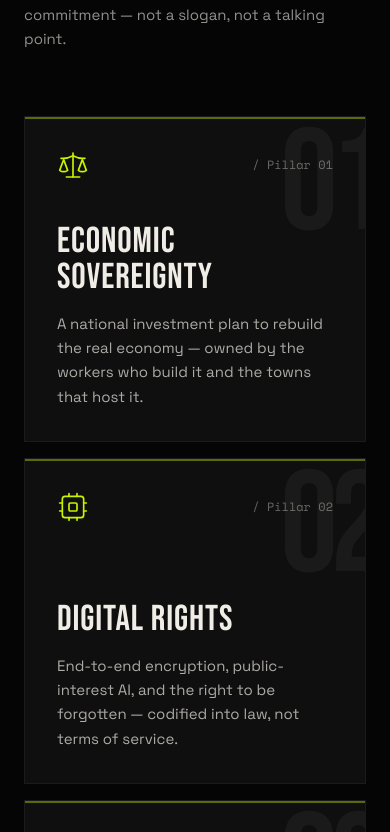
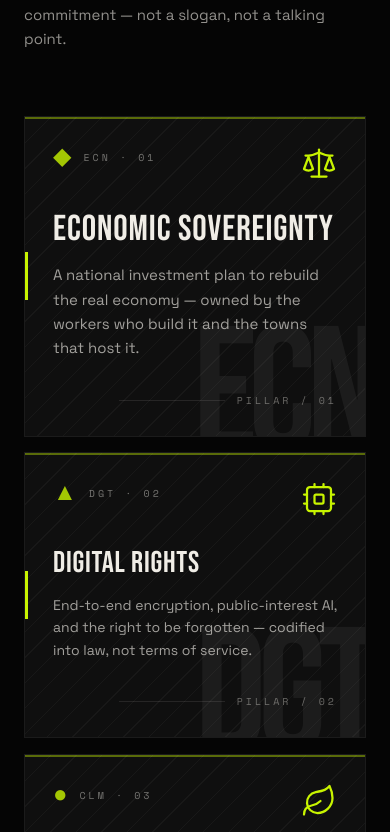
Before and after one commit to abdulrehmankz1/vanguard, a Next.js app: page / in a window 390 px wide. Shown: the part 1408-2240 px from the top of the page. Built offline with nearby package versions, Linux system fonts and the light colour scheme; a web font is replaced by a local one.

Commit message:
feat: update BleedButton variant to include 'card' option and refactor usages across components

```diff
--- a/src/components/layout/Navbar.tsx
+++ b/src/components/layout/Navbar.tsx
@@ -154,7 +154,7 @@ export default function Navbar() {
 
             <BleedButton
               href="#join"
-              variant="accent"
+              variant="card"
               size="md"
               className="hidden sm:inline-flex"
             >
--- a/src/components/sections/Hero.tsx
+++ b/src/components/sections/Hero.tsx
@@ -235,7 +235,7 @@ export default function Hero() {
             institutions — a coalition of workers, technologists, and neighbors
             building the political infrastructure of the next century.
           </p>
-          <BleedButton href="#join" variant="accent" size="lg">
+          <BleedButton href="#join" variant="card" size="lg">
             Join The Movement
           </BleedButton>
         </div>
--- a/src/components/sections/JoinCTA.tsx
+++ b/src/components/sections/JoinCTA.tsx
@@ -57,7 +57,7 @@ export default function JoinCTA() {
               placeholder="you@movement.org"
               aria-label="Email address"
             />
-            <BleedButton type="submit" variant="accent" size="lg">
+            <BleedButton type="submit" variant="card" size="lg">
               Join Now
             </BleedButton>
           </form>
--- a/src/components/sections/ManifestoGrid.tsx
+++ b/src/components/sections/ManifestoGrid.tsx
@@ -8,7 +8,9 @@ import type { LucideIcon } from "lucide-react";
 import { ChapterReveal } from "@/components/ui/ChapterReveal";
 
 type Pillar = {
+  code: string;
   num: string;
+  mark: string;
   title: string;
   desc: string;
   icon: LucideIcon;
@@ -17,53 +19,69 @@ type Pillar = {
 
 const PILLARS: Pillar[] = [
   {
+    code: "ECN",
     num: "01",
+    mark: "◆",
     title: "Economic Sovereignty",
     desc: "A national investment plan to rebuild the real economy — owned by the workers who build it and the towns that host it.",
     icon: Scale,
-    span: "md:col-span-2",
+    span: "md:col-span-7",
   },
   {
+    code: "DGT",
     num: "02",
+    mark: "▲",
     title: "Digital Rights",
     desc: "End-to-end encryption, public-interest AI, and the right to be forgotten — codified into law, not terms of service.",
     icon: Cpu,
-    span: "md:col-span-1",
+    span: "md:col-span-5",
   },
   {
+    code: "CLM",
     num: "03",
+    mark: "●",
     title: "Climate Realism",
     desc: "Full industrial mobilization toward a zero-carbon grid within the decade. No offsets. No excuses.",
     icon: Leaf,
-    span: "md:col-span-1",
+    span: "md:col-span-5",
   },
   {
+    code: "GLB",
     num: "04",
+    mark: "■",
     title: "Global Solidarity",
     desc: "A foreign policy built on peace, trade, and shared prosperity — instead of a permanent war footing we cannot afford.",
     icon: Globe2,
-    span: "md:col-span-2",
+    span: "md:col-span-7",
   },
   {
+    code: "SAF",
     num: "05",
+    mark: "▼",
     title: "Safety Without Surveillance",
     desc: "Community-led public safety, mental-health response, and due process — replacing extraction-era policing.",
     icon: Shield,
-    span: "md:col-span-3",
+    span: "md:col-span-12",
   },
 ];
 
 const EASE: [number, number, number, number] = [0.16, 1, 0.3, 1];
 
-function PillarCard({ pillar, index }: { pillar: Pillar; index: number }) {
+function PillarCard({
+  pillar,
+  index,
+  wide,
+}: {
+  pillar: Pillar;
+  index: number;
+  wide: boolean;
+}) {
   const cardRef = useRef<HTMLDivElement>(null);
-  const numberRef = useRef<HTMLSpanElement>(null);
   const Icon = pillar.icon;
 
   const [hovered, setHovered] = useState(false);
   const [origin, setOrigin] = useState({ x: 50, y: 50 });
 
-  // Cursor-tracked ambient spotlight
   const mx = useMotionValue(50);
   const my = useMotionValue(50);
   const spotlight = useMotionTemplate`radial-gradient(280px circle at ${mx}% ${my}%, rgba(255,255,255,0.12), transparent 60%)`;
@@ -92,25 +110,13 @@ function PillarCard({ pillar, index }: { pillar: Pillar; index: number }) {
     setHovered(false);
   };
 
-  // GSAP: scrub parallax on the ghost number + top accent line draw-in
+  // GSAP: top accent line draws on enter
   useEffect(() => {
     const card = cardRef.current;
-    const num = numberRef.current;
-    if (!card || !num) return;
+    if (!card) return;
     gsap.registerPlugin(ScrollTrigger);
 
     const ctx = gsap.context(() => {
-      gsap.to(num, {
-        y: -18,
-        ease: "none",
-        scrollTrigger: {
-          trigger: card,
-          start: "top bottom",
-          end: "bottom top",
-          scrub: 1,
-        },
-      });
-
       gsap.fromTo(
         card.querySelector(".card-top-line"),
         { scaleX: 0 },
@@ -118,7 +124,7 @@ function PillarCard({ pillar, index }: { pillar: Pillar; index: number }) {
           scaleX: 1,
           ease: "power3.out",
           duration: 0.9,
-          scrollTrigger: { trigger: card, start: "top 85%" },
+          scrollTrigger: { trigger: card, start: "top 88%" },
         },
       );
     }, cardRef);
@@ -131,23 +137,24 @@ function PillarCard({ pillar, index }: { pillar: Pillar; index: number }) {
       ref={cardRef}
       initial={{ opacity: 0, y: 60 }}
       whileInView={{ opacity: 1, y: 0 }}
-      viewport={{ once: true, margin: "-80px" }}
+      viewport={{ once: true, margin: "0px" }}
       transition={{
-        duration: 0.9,
-        delay: (index % 3) * 0.1,
+        duration: 0.85,
+        delay: (index % 3) * 0.08,
         ease: EASE,
       }}
       whileHover={{ y: -6 }}
       onMouseEnter={handleEnter}
       onMouseLeave={handleLeave}
       onMouseMove={handleMove}
-      className={`pillar-card group relative bg-surface border border-muted/30 p-8 md:p-10 overflow-hidden ${pillar.span}`}
+      className={`pillar-card group relative bg-surface border border-muted/30 overflow-hidden ${pillar.span}`}
       style={{ willChange: "transform" }}
     >
-      {/* 1 · Color-bleed reveal — acid-green pane clipped to a circle that expands from the cursor entry point */}
+      {/* Color bleed overlay */}
       <motion.div
         aria-hidden
         className="absolute inset-0 bg-accent pointer-events-none"
+        initial={{ clipPath: "circle(0% at 50% 50%)" }}
         animate={{
           clipPath: hovered
             ? `circle(160% at ${origin.x}% ${origin.y}%)`
@@ -156,48 +163,58 @@ function PillarCard({ pillar, index }: { pillar: Pillar; index: number }) {
         transition={{ duration: 0.75, ease: EASE }}
       />
 
-      {/* 2 · Cursor-tracked ambient light */}
+      {/* Cursor-tracked spotlight */}
       <motion.div
         aria-hidden
         className="absolute inset-0 pointer-events-none opacity-0 group-hover:opacity-100 transition-opacity duration-500"
         style={{ background: spotlight, mixBlendMode: "overlay" }}
       />
 
-      {/* Giant ghost number — scrub parallax + color-swap under hover */}
-      <span
-        ref={numberRef}
-        aria-hidden
-        className="pointer-events-none select-none absolute top-2 -right-4 font-display text-[9rem] md:text-[14rem] leading-[0.85] tracking-tighter text-foreground/[0.05] group-hover:text-background/20 transition-colors duration-500"
-      >
-        {pillar.num}
-      </span>
-
-      {/* Top accent rule — draws on enter, colour-swaps on hover */}
+      {/* Top accent rule */}
       <span
         aria-hidden
         className="card-top-line absolute top-0 left-0 right-0 h-[2px] bg-accent/40 origin-left group-hover:bg-background transition-colors duration-500"
       />
 
-      {/* 3 · Corner arrow — signals interactivity, slides in diagonally */}
-      <motion.div
+      {/* HUGE 3-letter code as background watermark — replaces giant number */}
+      <span
         aria-hidden
-        className="absolute top-6 right-6 z-20 pointer-events-none"
-        animate={{
-          opacity: hovered ? 1 : 0,
-          x: hovered ? 0 : 14,
-          y: hovered ? 0 : -14,
-          rotate: hovered ? 0 : -12,
+        className="pointer-events-none select-none absolute -bottom-8 -right-2 font-display text-[11rem] md:text-[16rem] leading-[0.8] tracking-tighter text-foreground/[0.06] group-hover:text-background/15 transition-colors duration-500"
+      >
+        {pillar.code}
+      </span>
+
+      {/* Diagonal hatch pattern overlay — adds texture so cards never feel empty */}
+      <span
+        aria-hidden
+        className="pointer-events-none absolute inset-0 opacity-[0.04] group-hover:opacity-[0.10] transition-opacity duration-500"
+        style={{
+          backgroundImage:
+            "repeating-linear-gradient(135deg, currentColor, currentColor 1px, transparent 1px, transparent 18px)",
         }}
-        transition={{ duration: 0.45, ease: EASE }}
+      />
+
+      {/* Vertical spine — small acid bar on the left edge that grows on hover */}
+      <span
+        aria-hidden
+        className="absolute left-0 top-1/2 -translate-y-1/2 w-[3px] h-12 bg-accent group-hover:h-3/4 group-hover:bg-background transition-all duration-500 ease-out"
+      />
+
+      <div
+        className={`relative z-10 flex flex-col h-full justify-between ${
+          wide ? "p-7 md:p-10 min-h-[280px] md:min-h-[300px]" : "p-7 md:p-9 min-h-[280px] md:min-h-[340px]"
+        }`}
       >
-        <div className="w-11 h-11 rounded-full bg-background flex items-center justify-center">
-          <ArrowUpRight className="w-4 h-4 text-accent" strokeWidth={2} />
-        </div>
-      </motion.div>
-
-      <div className="relative z-10 flex flex-col h-full min-h-[260px] justify-between gap-10">
-        <div className="flex items-center justify-between">
-          {/* 4 · Icon — spring rotate + scale on hover */}
+        {/* Header strip — code/mark on left, icon on right */}
+        <div className="flex items-start justify-between gap-4">
+          <div className="flex items-center gap-3">
+            <span className="font-display text-2xl text-accent/80 group-hover:text-background transition-colors duration-500 leading-none">
+              {pillar.mark}
+            </span>
+            <span className="font-mono text-[10px] tracking-[0.3em] text-foreground/45 group-hover:text-background/70 transition-colors duration-500">
+              {pillar.code}&nbsp;·&nbsp;{pillar.num}
+            </span>
+          </div>
           <motion.div
             animate={{
               rotate: hovered ? -14 : 0,
@@ -206,27 +223,55 @@ function PillarCard({ pillar, index }: { pillar: Pillar; index: number }) {
             transition={{ type: "spring", stiffness: 300, damping: 15 }}
           >
             <Icon
-              className="w-8 h-8 text-accent group-hover:text-background transition-colors duration-500"
-              strokeWidth={1.25}
+              className="w-9 h-9 text-accent group-hover:text-background transition-colors duration-500"
+              strokeWidth={1.5}
             />
           </motion.div>
-          <span className="font-mono text-xs text-foreground/40 group-hover:text-background/60 transition-colors duration-500">
-            / Pillar {pillar.num}
-          </span>
         </div>
 
-        {/* 5 · Content block nudges up slightly on hover */}
+        {/* Body content — title + description, lifts on hover */}
         <motion.div
           animate={{ y: hovered ? -4 : 0 }}
           transition={{ type: "spring", stiffness: 300, damping: 24 }}
+          className="mt-8"
         >
-          <h3 className="font-display text-4xl md:text-5xl tracking-wide uppercase leading-none text-foreground group-hover:text-background transition-colors duration-500">
+          <h3
+            className={`font-display ${
+              wide
+                ? "text-4xl md:text-6xl"
+                : "text-3xl md:text-[2.5rem]"
+            } tracking-wide uppercase leading-[0.95] text-foreground group-hover:text-background transition-colors duration-500`}
+          >
             {pillar.title}
           </h3>
-          <p className="mt-4 font-grotesk text-[15px] text-foreground/70 group-hover:text-background/85 transition-colors duration-500 max-w-xl leading-relaxed">
+          <p
+            className={`mt-4 font-grotesk ${
+              wide ? "text-[15px] md:text-base max-w-2xl" : "text-[14px] max-w-md"
+            } text-foreground/65 group-hover:text-background/85 transition-colors duration-500 leading-relaxed`}
+          >
             {pillar.desc}
           </p>
         </motion.div>
+
+        {/* Footer — divider, label, hover-arrow at bottom-left */}
+        <div className="mt-8 flex items-center gap-3">
+          <motion.span
+            aria-hidden
+            className="inline-flex items-center gap-1 font-mono text-[10px] tracking-[0.3em] uppercase text-accent group-hover:text-background transition-colors duration-500"
+            animate={{
+              opacity: hovered ? 1 : 0,
+              x: hovered ? 0 : -10,
+            }}
+            transition={{ duration: 0.4, ease: EASE }}
+          >
+            <ArrowUpRight className="w-3.5 h-3.5" strokeWidth={2} />
+            Read
+          </motion.span>
+          <span className="h-px flex-1 bg-foreground/10 group-hover:bg-background/30 transition-colors duration-500" />
+          <span className="font-mono text-[10px] tracking-[0.3em] uppercase text-foreground/40 group-hover:text-background/60 transition-colors duration-500">
+            Pillar / {pillar.num}
+          </span>
+        </div>
       </div>
     </motion.article>
   );
@@ -243,22 +288,15 @@ export default function ManifestoGrid() {
         x: -20,
         duration: 0.7,
         ease: "power2.out",
-        scrollTrigger: {
-          trigger: ".manifesto-tag",
-          start: "top 90%",
-        },
+        scrollTrigger: { trigger: ".manifesto-tag", start: "top 90%" },
       });
-
       gsap.from(".manifesto-sub", {
         opacity: 0,
         y: 20,
         duration: 0.7,
         delay: 0.4,
         ease: "power2.out",
-        scrollTrigger: {
-          trigger: ".manifesto-sub",
-          start: "top 90%",
-        },
+        scrollTrigger: { trigger: ".manifesto-sub", start: "top 90%" },
       });
     }, sectionRef);
     return () => ctx.revert();
@@ -291,9 +329,15 @@ export default function ManifestoGrid() {
           </p>
         </div>
 
-        <div className="grid grid-cols-1 md:grid-cols-3 gap-4 md:gap-6">
+        {/* Dense bento — 12-col asymmetric: 7+5, 5+7, 12 */}
+        <div className="grid grid-cols-1 md:grid-cols-12 gap-4 md:gap-5">
           {PILLARS.map((p, i) => (
-            <PillarCard key={p.num} pillar={p} index={i} />
+            <PillarCard
+              key={p.code}
+              pillar={p}
+              index={i}
+              wide={p.span === "md:col-span-12" || p.span === "md:col-span-7"}
+            />
           ))}
         </div>
       </div>
--- a/src/components/ui/BleedButton.tsx
+++ b/src/components/ui/BleedButton.tsx
@@ -6,7 +6,7 @@ import { motion } from "framer-motion";
 import { ArrowRight } from "lucide-react";
 import { cn } from "@/lib/utils";
 
-type Variant = "accent" | "invert" | "ghost";
+type Variant = "accent" | "invert" | "ghost" | "card";
 type Size = "md" | "lg";
 
 type Props = {
@@ -47,6 +47,15 @@ const VARIANT: Record<
     base: "bg-transparent border border-foreground/25",
     fill: "bg-foreground",
     restText: "text-foreground",
+    hoverText: "text-background",
+  },
+  // Acid-green at rest, floods to warm-white (foreground) on hover.
+  // Avoids the page background tone so the button stays clearly visible
+  // against the dark site bg. Text stays dark in both states.
+  card: {
+    base: "bg-accent",
+    fill: "bg-foreground",
+    restText: "text-background",
     hoverText: "text-background",
   },
 };
```
